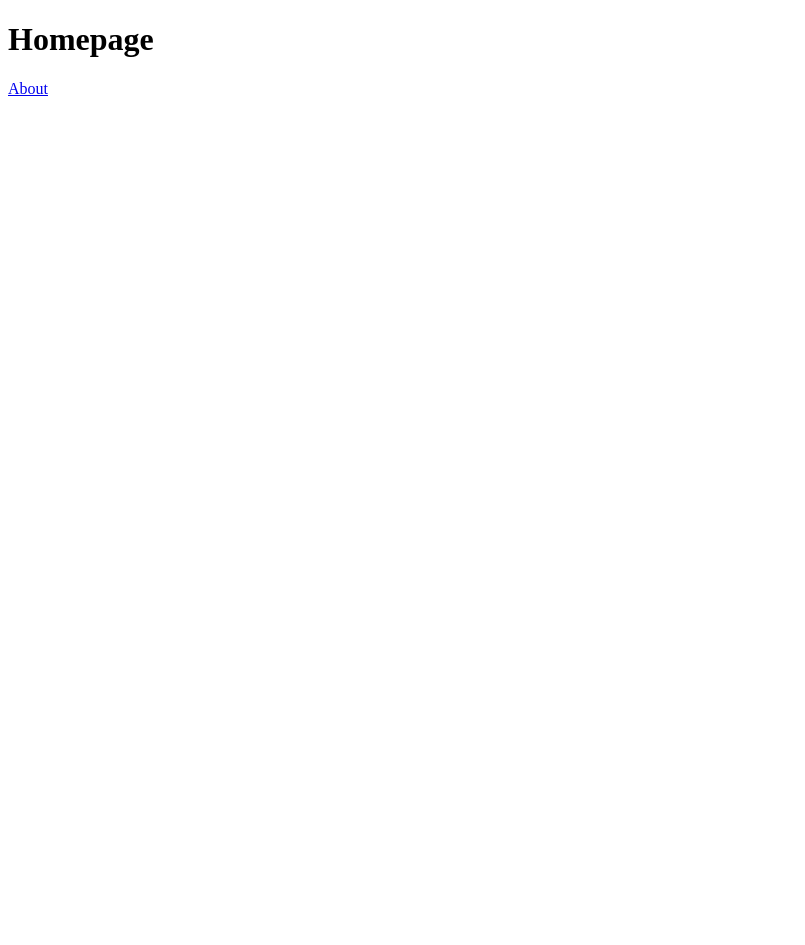
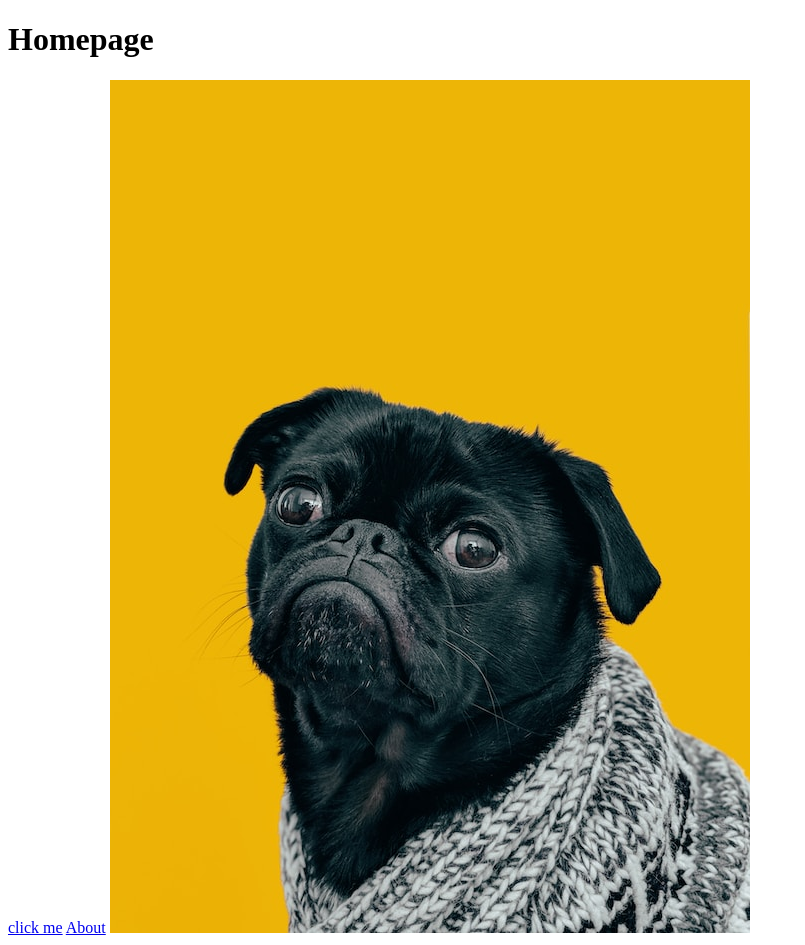
Before and after one commit to giftchaps/TheOdinProject_2023, a plain HTML site: page odin-links-and-images/index.html in a window 1280 px wide. Shown: the whole page, without its empty margins (0-805 px from the left). Before the commit the page ends 800 px from the top, so only its background shows below. Drawn offline with Linux system fonts and the light colour scheme.

Commit message:
dog image

```diff
--- a/odin-links-and-images/index.html
+++ b/odin-links-and-images/index.html
@@ -8,7 +8,9 @@
 </head>
 <body>
     <h1>Homepage</h1>
+    <a href="https://www.theodinproject.com/aboutls">click me</a>
+    <a href="pages/about.html">About</a>
 
-    <a href="pages/about.html">About</a>
+    <img src="images/dog.jpg" alt="dog image">
 </body>
 </html>
```
Also changed, not shown: odin-links-and-images/images/dog.jpg (added).
